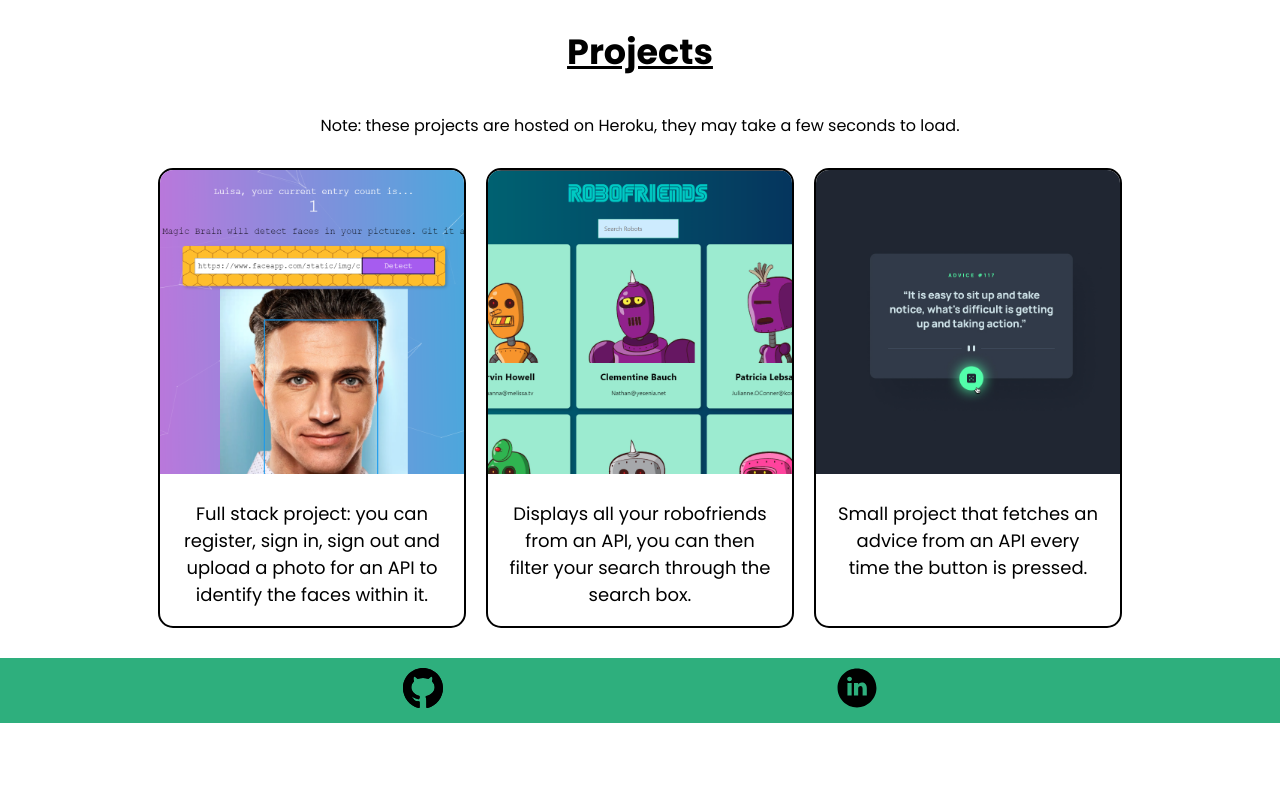
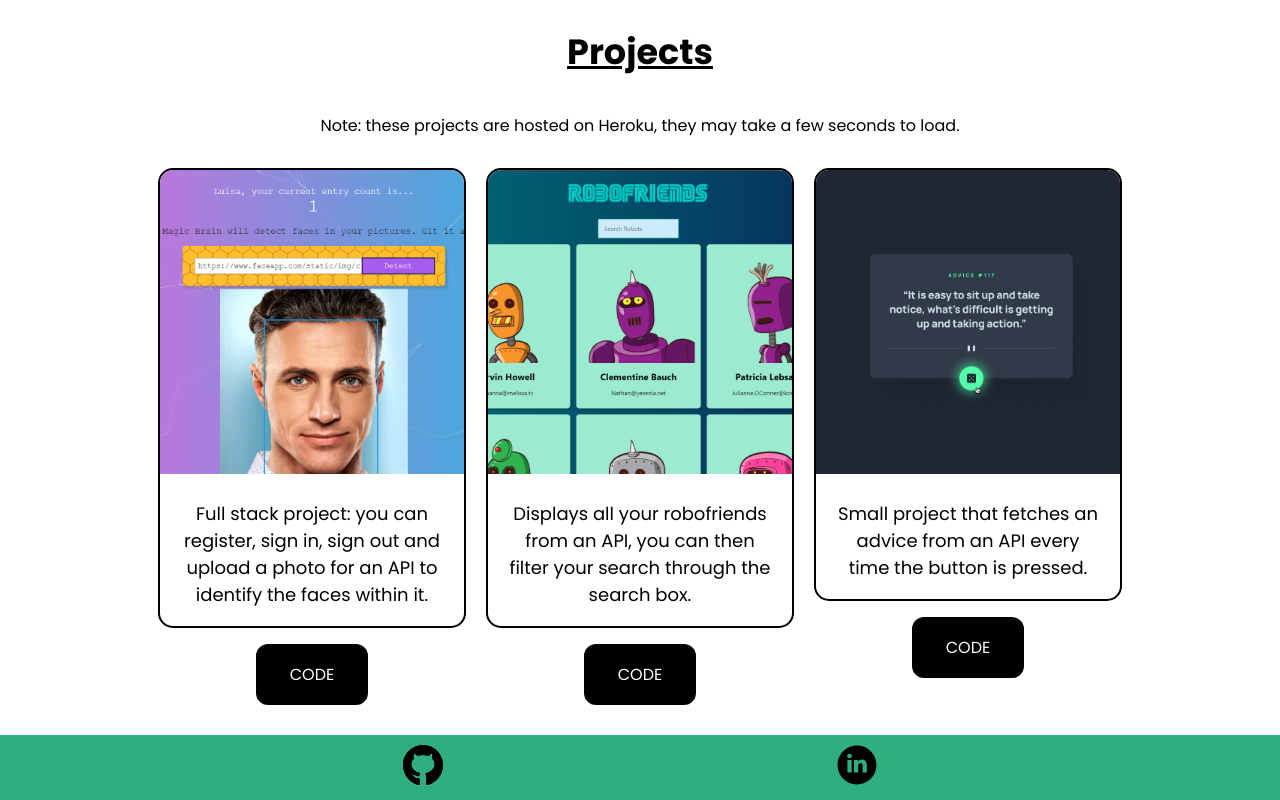
Before and after one commit to jlbmontejano/personal-portfolio, a React (Create React App) app: page / in a window 1280 px wide. Shown: the part 1049-1849 px from the top of the page. Before the commit the page ends 1772 px from the top, so only its background shows below. Built offline with nearby package versions, Linux system fonts and the light colour scheme.

Commit message:
added CODE button for all projects

```diff
--- a/src/Components/IndividualProject.css
+++ b/src/Components/IndividualProject.css
@@ -26,3 +26,20 @@
 .individualCard:hover p {
     color: var(--clr-light);
 }
+
+button {
+    font-family: inherit;
+    font-size: .8em;
+    color: var(--clr-light);
+    background-color: var(--clr-dark);
+    padding: 1em 2em;
+    margin-top: 1em;
+    border-radius: .75em;
+    border: 2px solid var(--clr-dark);
+}
+
+button:hover {
+    cursor: pointer;
+    color: var(--clr-dark);
+    background-color: var(--clr-light);
+}
--- a/src/Components/IndividualProject.js
+++ b/src/Components/IndividualProject.js
@@ -1,12 +1,17 @@
 import React from "react";
 import "./IndividualProject.css";
 
-const IndividualProject = ({ image, description, link }) => {
+const IndividualProject = ({ image, description, link, code }) => {
   return (
-    <div className="individualCard">
-      <a href={link} target="_blank" rel="noreferrer">
-        <img src={image} alt="one-project" />
-        <p className="description">{description}</p>
+    <div>
+      <div className="individualCard">
+        <a href={link} target="_blank" rel="noreferrer">
+          <img src={image} alt="one-project" />
+          <p className="description">{description}</p>
+        </a>
+      </div>
+      <a href={code} target="_blank" rel="noreferrer">
+        <button>CODE</button>{" "}
       </a>
     </div>
   );
--- a/src/Components/ProjectSection.js
+++ b/src/Components/ProjectSection.js
@@ -8,6 +8,7 @@ const ProjectSection = () => {
     description:
       "Small project that fetches an advice from an API every time the button is pressed.",
     link: "https://jlbm-advice-generator.herokuapp.com/",
+    code: "https://github.com/jlbmontejano/advice-generator-app",
     key: 0,
   };
   const Robofriends = {
@@ -15,6 +16,7 @@ const ProjectSection = () => {
     description:
       "Displays all your robofriends from an API, you can then filter your search through the search box.",
     link: "https://jlbm-robofriends.herokuapp.com/",
+    code: "https://github.com/jlbmontejano/robofriends",
     key: 1,
   };
   const FaceRecognition = {
@@ -22,6 +24,7 @@ const ProjectSection = () => {
     description:
       "Full stack project: you can register, sign in, sign out and upload a photo for an API to identify the faces within it.",
     link: "https://face-rec-pro.herokuapp.com/",
+    code: "https://github.com/jlbmontejano/faceRecognitionFrontEnd",
     key: 2,
   };
   const imageSource = [FaceRecognition, Robofriends, AdviceGenerator];
@@ -38,6 +41,7 @@ const ProjectSection = () => {
             image={image.src}
             description={image.description}
             link={image.link}
+            code={image.code}
             key={image.key}
           />
         ))}
```
